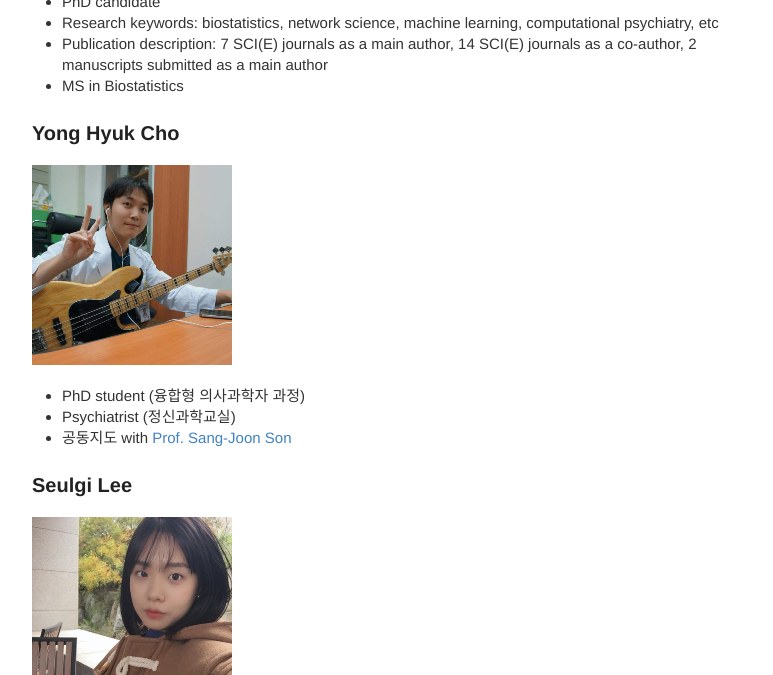
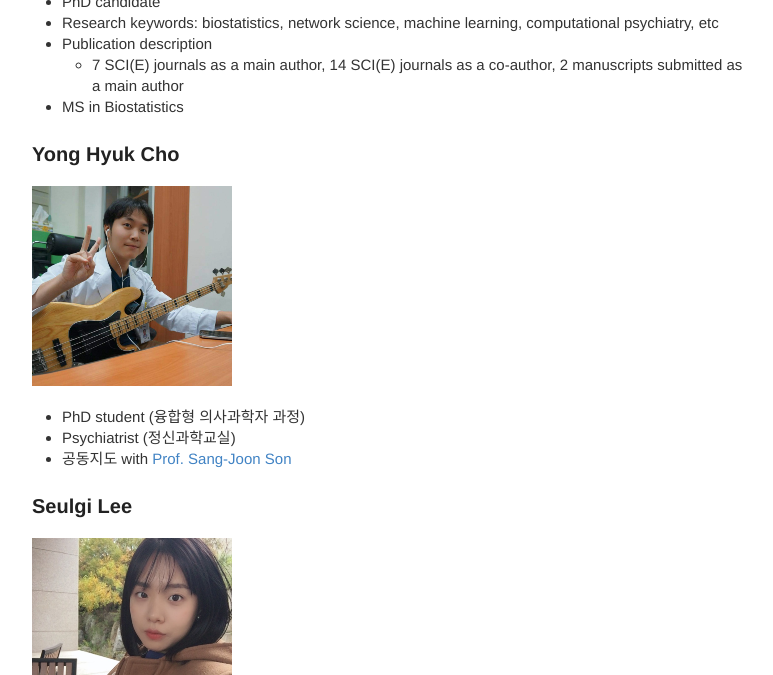
Before and after one commit to neurostat-lab/neurostat-lab.github.io, a Jekyll site: the page built from people.md, in a window 1280 px wide and 900 px high, scrolled down 912 px, cut to the strip 225-900 px from the top of the window. Shown: the whole strip, without its empty margins (248-1021 px from the left). Built offline with Jekyll 4.4.1, drawn with Linux system fonts in a browser that asks for light colours; our own code applies the rules of GitHub Pages for plain Markdown files.

```diff
--- a/people.md
+++ b/people.md
@@ -30,7 +30,8 @@ permalink: /people/
 <img src="/images/eunyoung.png" style="width: 200px;" class="img-circle avatar;"/><br>
 * PhD candidate
 * Research keywords: biostatistics, network science, machine learning, computational psychiatry, etc
-* Publication description: 7 SCI(E) journals as a main author,  14 SCI(E) journals as a co-author, 2 manuscripts submitted as a main author
+* Publication description
+   * 7 SCI(E) journals as a main author,  14 SCI(E) journals as a co-author, 2 manuscripts submitted as a main author
 * MS in Biostatistics
 
 ### Yong Hyuk Cho
```
